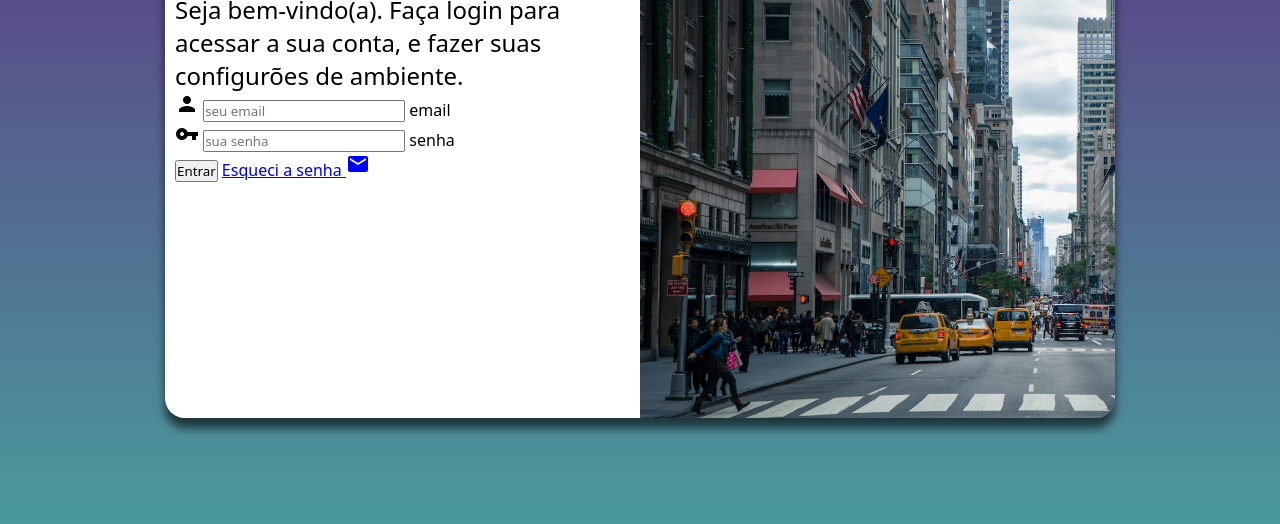
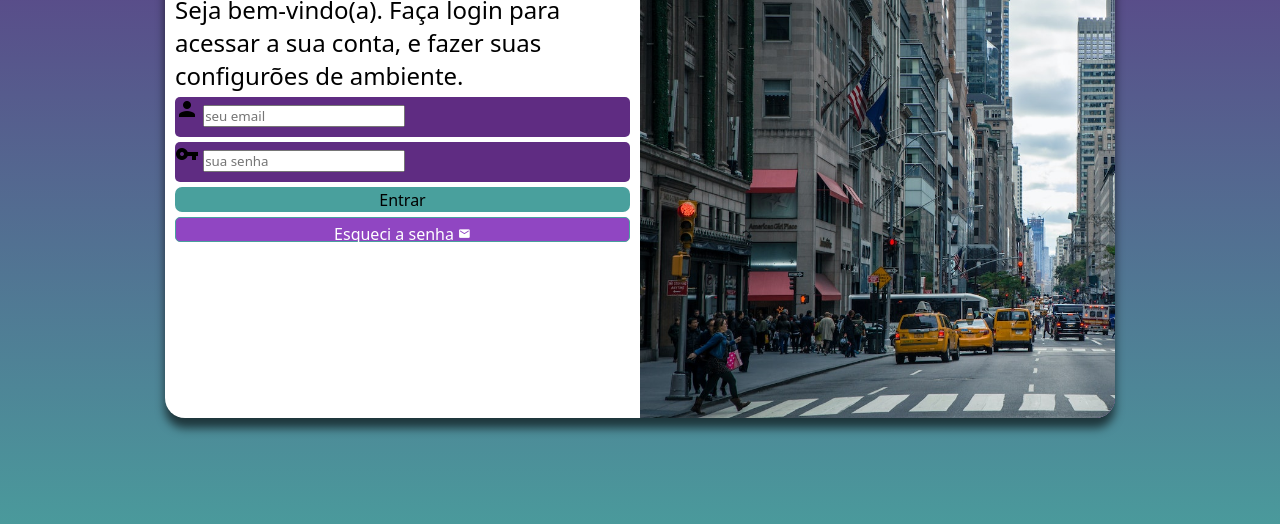
Before and after one commit to nilsonamaral/projeto-login, a plain HTML site: page index.html in a window 1280 px wide. Shown: the part 232-756 px from the top of the page. Drawn offline with Linux system fonts and the light colour scheme.

Commit message:
terminando ajustes nos botões de login

```diff
--- a/estilos/style.css
+++ b/estilos/style.css
@@ -60,3 +60,55 @@ div#formulario > h1 {
 div#formulario > p {
     font-size: 0.9em;
 }
+
+form > div.campo {
+    background-color: #5f2c82;
+    display: block;
+    width: 100%;
+    height: 40px;
+    border-radius: 5px;
+    margin: 5px 0px;
+}
+
+div.campo > label {
+    display: none;
+}
+
+form > input[type=submit]  {
+    display: block;
+    font-size: 1em;
+    width: 100%;
+    height: 25px;
+    background-color: #49a09d;
+    color: black;
+    border: none;
+    border-radius: 7px;
+    cursor: pointer;
+}
+
+form > input[type=submit]:hover {
+    background-color: #316e6c;
+}
+
+form > a.botao {
+    display: block;
+    text-align: center;
+    font-size: 1em;
+    width: 100%;
+    height: 25px;
+    padding-top: 5px;
+    margin-top: 5px;
+    background-color: #9046c2;
+    color: white;
+    border: 1px solid #49a09d;
+    border-radius: 5px;
+    text-decoration: none;
+}
+
+form > a.botao > i {
+    font-size: 0.8em;
+}
+
+form > a.botao:hover {
+    background-color: #49a09d;
+}
--- a/index.html
+++ b/index.html
@@ -30,7 +30,7 @@
                         <label for="isenha">senha</label>
                     </div>
                     <input type="submit" value="Entrar">
-                    <a href="esqueci.html">Esqueci a senha <i class="material-icons">mail</i></a>
+                    <a href="esqueci.html" class="botao">Esqueci a senha <i class="material-icons">mail</i></a>
                 </form>
             </div>
         </section>
```
